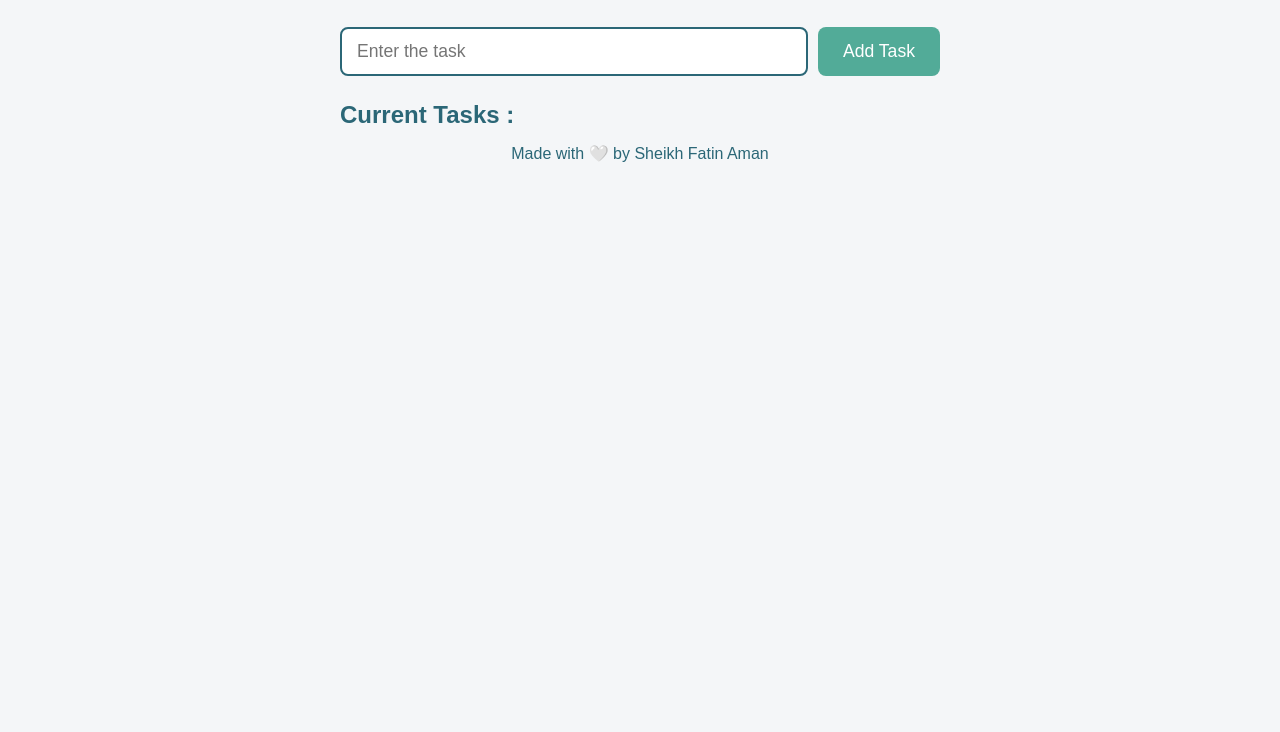
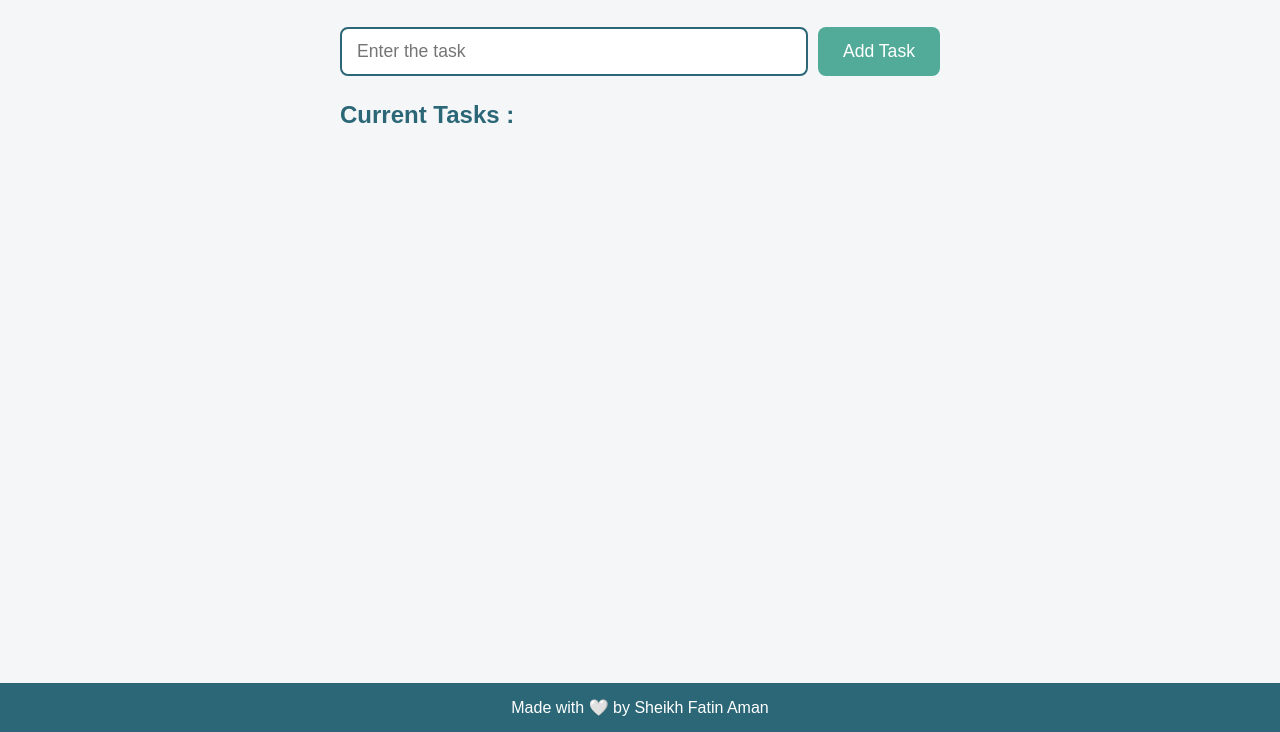
Before and after one commit to ftnaman/simpleTaskManager, a plain HTML site: page index.html in a window 1280 px wide. Shown: the part 68-800 px from the top of the page. Drawn offline with Linux system fonts and the light colour scheme.

Commit message:
Added footer CSS
Added CSS for the footer

```diff
--- a/styles.css
+++ b/styles.css
@@ -120,3 +120,14 @@ body {
     font-size: 1.3rem;
   }
 }
+
+#footer {
+    text-align: center;
+    padding: 15px;
+    background-color: #2b6777; /* You can choose any color */
+    color: white;
+    font-family: Arial, sans-serif;
+    position: fixed;
+    bottom: 0;
+    width: 100%;
+}
```
